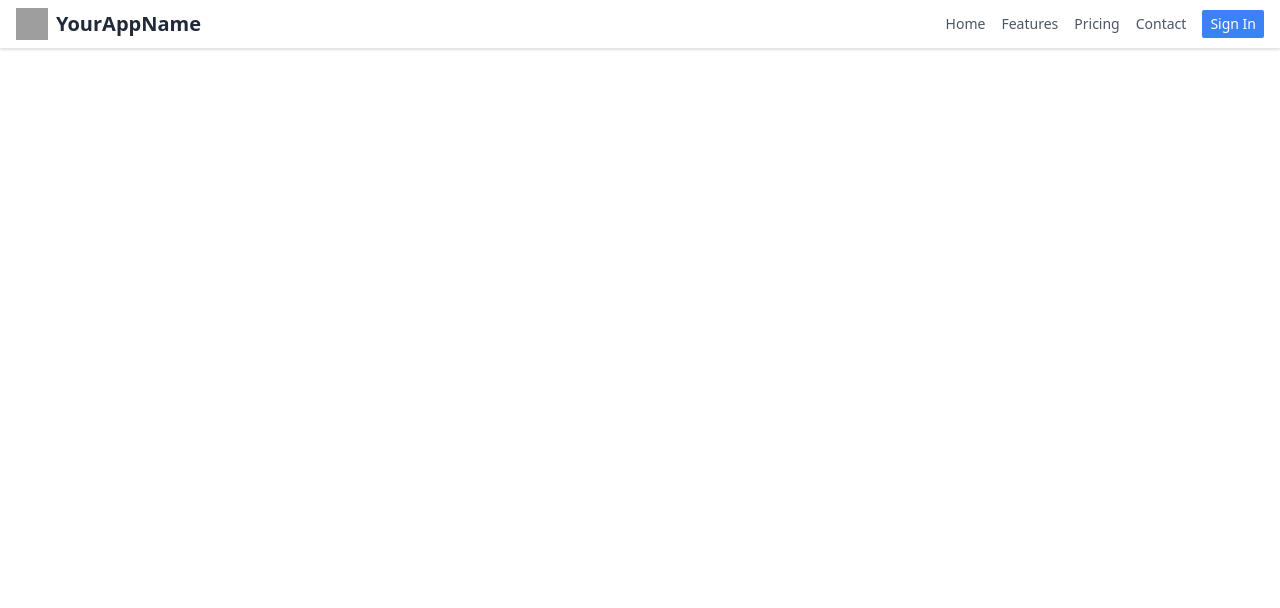
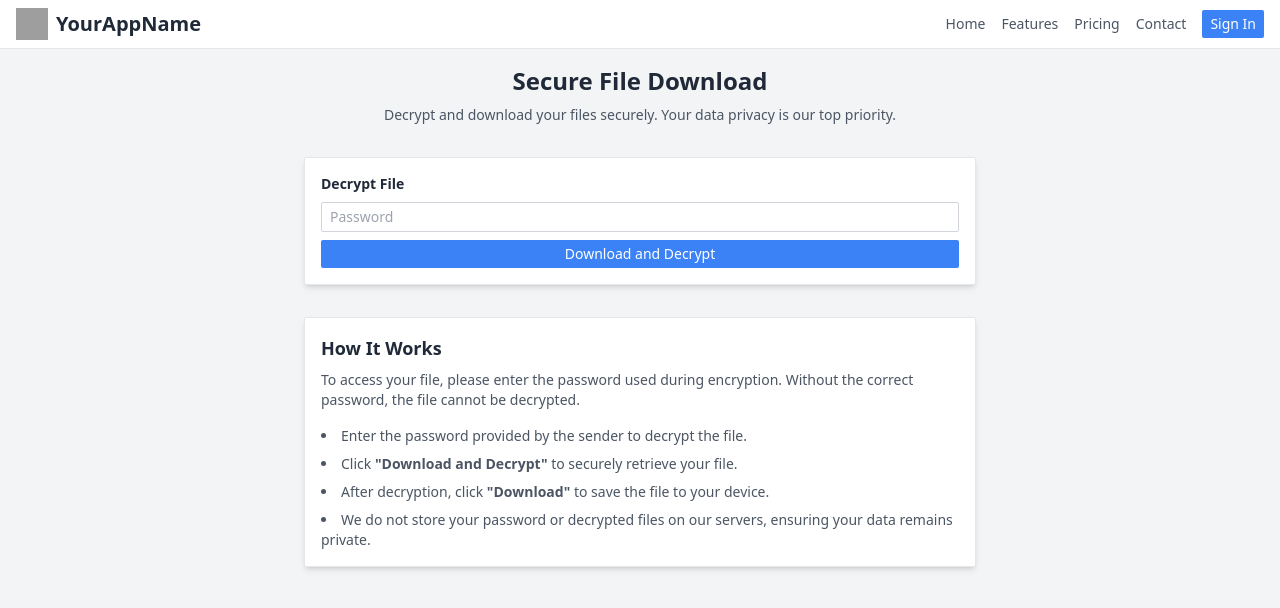
Before and after one commit to matthew-hajec/veil_vault_frontend, a React (Vite) app: page /download/1 in a window 1280 px wide. Shown: the top 608 px of the page. Built offline with nearby package versions, Linux system fonts and the light colour scheme; grey boxes are pictures that could not be loaded.

Commit message:
added decryption page

```diff
--- a/src/App.jsx
+++ b/src/App.jsx
@@ -2,6 +2,7 @@ import { BrowserRouter as Router, Routes, Route } from 'react-router-dom';
 import { useAuth0 } from '@auth0/auth0-react';
 import HomePage from './pages/Home';
 import UploadPage from './pages/Upload';
+import DownloadPage from './pages/Download';
 import Header from './components/layout/Header';
 
 const App = () => {
@@ -17,6 +18,7 @@ const App = () => {
             <Routes>
                 <Route path="/" element={<HomePage />} />
                 <Route path="/upload" element={<UploadPage />} />
+                <Route path="/download/:id" element={<DownloadPage />} />
             </Routes>
         </Router>
     )
--- a/src/components/widgets/Decryption.jsx
+++ b/src/components/widgets/Decryption.jsx
@@ -1,48 +1,46 @@
 import React, { useState } from 'react'
 import Button from '../common/Button'
-import { decryptEnc0File } from '../../lib/api/crypto/enc0'
+import { downloadFile } from '../../lib/api/api'
+import { useAuth0 } from '@auth0/auth0-react'
 
-const DecryptionWidget = ({ file }) => {
+const DecryptionWidget = ({ id }) => {
     const [password, setPassword] = useState('')
-    const [fileURL, setFileURL] = useState(null)
     const [unencryptedFile, setUnencryptedFile] = useState(null)
     const [errorMessage, setErrorMessage] = useState('')
-    const [isDecrypting, setIsDecrypting] = useState(false)
+    const [loading, setLoading] = useState(false)
+    const { getAccessTokenSilently } = useAuth0()
 
-    const handleDecrypt = async () => {
-        setErrorMessage('')
-        setFileURL(null)
-        setUnencryptedFile(null)
-
-        if (!file) {
-            setErrorMessage('No file selected for decryption.')
-            return
-        }
+    const handleDownload = async () => {
         if (!password) {
             setErrorMessage('Password required to decrypt.')
             return
         }
 
-        setIsDecrypting(true)
+        setLoading(true)
 
         try {
-            const decryptedFile = await decryptEnc0File(file, password)
-            const url = URL.createObjectURL(decryptedFile)
-            setFileURL(url)
-            setUnencryptedFile(decryptedFile)
+            const token = await getAccessTokenSilently({
+                audience: 'https://api.veilvault.com',
+                scope: 'download:file'
+            })
+            const file = await downloadFile(id, password, token)
+            setUnencryptedFile(file)
+            setErrorMessage('')
         } catch (error) {
-            setErrorMessage(error.message || 'Decryption Failed.')
+            setErrorMessage('File download failed: ' + error.message)
         } finally {
-            setIsDecrypting(false)
+            setLoading(false)
         }
     }
 
-    const downloadFile = () => {
-        if(!fileURL || !unencryptedFile) {
+    const clientDownloadFile = () => {
+        if(!unencryptedFile) {
             // Should never happen because the button should not be visible unless there is a file
             setErrorMessage('The file is not available, refresh and try again.')
             return
         }
+
+        const fileURL = URL.createObjectURL(unencryptedFile)
 
         // Create an a tag with the
         const a = document.createElement('a')
@@ -54,7 +52,7 @@ const DecryptionWidget = ({ file }) => {
     }
 
     return (
-        <div className="max-w-md mx-auto p-2 bg-white rounded-sm shadow border border-gray-200">
+        <div className="max-w">
             <h2 className="text-sm font-semibold text-gray-800 mb-2">Decrypt File</h2>
 
             <input
@@ -70,15 +68,15 @@ const DecryptionWidget = ({ file }) => {
             )}
 
             <Button
-                onClick={handleDecrypt}
-                isLoading={isDecrypting}
+                onClick={handleDownload}
+                isLoading={loading}
                 className={'w-full bg-blue-500 text-white'}>
-                Decrypt
+                Download and Decrypt
             </Button>
 
-            {fileURL && (
+            {unencryptedFile && (
                 <Button
-                    onClick={downloadFile}
+                    onClick={clientDownloadFile}
                     className='w-full mt-2 bg-green-500 text-white'
                 >
                     Download
--- a/src/components/widgets/Encryption.jsx
+++ b/src/components/widgets/Encryption.jsx
@@ -2,6 +2,7 @@ import React, { useState } from 'react';
 import Button from '../common/Button';
 import { uploadFile } from '../../lib/api/api';
 import { useAuth0 } from '@auth0/auth0-react';
+import { makeEnc0File } from '../../lib/api/crypto/enc0';
 
 const EncryptionWidget = ({ file, onUpload }) => {
     const [password, setPassword] = useState('');
@@ -27,7 +28,8 @@ const EncryptionWidget = ({ file, onUpload }) => {
                 audience: 'https://api.veilvault.com',
                 scope: 'upload:file'
             });
-            const data = await uploadFile(file, token);
+            const encryptedFile = await makeEnc0File(file, password);
+            const data = await uploadFile(encryptedFile, token);
             onUpload(data.id);
             setErrorMessage('');
         } catch (error) {
--- a/src/lib/api/api.js
+++ b/src/lib/api/api.js
@@ -1,5 +1,9 @@
+import { decryptEnc0File } from './crypto/enc0';
+
+const baseUrl = 'http://localhost:4000';
+
 export async function uploadFile(file, token) {
-    const url = 'http://localhost:4000/file/upload';
+    const url = `${baseUrl}/file/upload`;
     const formData = new FormData();
     formData.append('file', file);
 
@@ -24,3 +28,29 @@ export async function uploadFile(file, token) {
 
     return data;
 }
+
+export async function downloadFile(id, password, token) {
+    const linkUrl = `${baseUrl}/file/url/${id}`;
+    const response = await fetch(linkUrl, {
+        headers: {
+            'Authorization': `Bearer ${token}`
+        }
+    });
+
+    if (!response.ok) {
+        throw new Error('Failed to get download link');
+    }
+
+    const { url } = await response.json();
+
+    const downloadResponse = await fetch(url)
+
+    if (!downloadResponse.ok) {
+        throw new Error('Failed to download file');
+    }
+
+    const file = await downloadResponse.blob();
+    const decryptedFile = await decryptEnc0File(file, password);
+
+    return decryptedFile;
+}
--- a/src/pages/Download.jsx
+++ b/src/pages/Download.jsx
@@ -0,0 +1,50 @@
+import React from 'react';
+import DecryptionWidget from '../components/widgets/Decryption';
+import { useParams } from 'react-router-dom';
+
+const DownloadPage = () => {
+  const { id } = useParams();
+
+  return (
+    <div className="min-h-screen bg-gray-100">
+      {/* Page Content */}
+      <main className="pt-4 px-4 md:px-8 lg:px-12 max-w-3xl mx-auto">
+        <section className="text-center mb-6">
+          <h1 className="text-2xl font-bold text-gray-800 mb-2">Secure File Download</h1>
+          <p className="text-gray-600 text-sm">
+            Decrypt and download your files securely. Your data privacy is our top priority.
+          </p>
+        </section>
+
+        {/* DecryptionWidget Component */}
+        <section className="my-8 p-4 bg-white rounded-sm shadow-md border border-gray-200">
+          <DecryptionWidget id={id} />
+        </section>
+
+        {/* How It Works Section */}
+        <section className="my-8 p-4 bg-white rounded-sm shadow-md border border-gray-200">
+          <h2 className="text-lg font-semibold text-gray-800 mb-2">How It Works</h2>
+          <p className="text-gray-600 text-sm mb-4">
+            To access your file, please enter the password used during encryption. Without the correct password, the file cannot be decrypted.
+          </p>
+          <ul className="list-disc list-inside text-gray-600 text-sm space-y-2">
+            <li>
+              Enter the password provided by the sender to decrypt the file.
+            </li>
+            <li>
+              Click <strong>"Download and Decrypt"</strong> to securely retrieve your file.
+            </li>
+            <li>
+              After decryption, click <strong>"Download"</strong> to save the file to your device.
+            </li>
+            <li>
+              We do not store your password or decrypted files on our servers, ensuring your data remains private.
+            </li>
+          </ul>
+        </section>
+      </main>
+    </div>
+  );
+};
+
+export default DownloadPage;
--- a/src/pages/Home.jsx
+++ b/src/pages/Home.jsx
@@ -1,10 +1,12 @@
 import { useAuth0 } from '@auth0/auth0-react';
+import DecryptionWidget from '../components/widgets/Decryption';
 
 const HomePage = () => {
     const { user, isAuthenticated } = useAuth0();
 
     return (
         <div>
+            <DecryptionWidget />
             <h1>Home</h1>
             {isAuthenticated ? (
                 <p>Welcome, {user.name}!</p>
```
